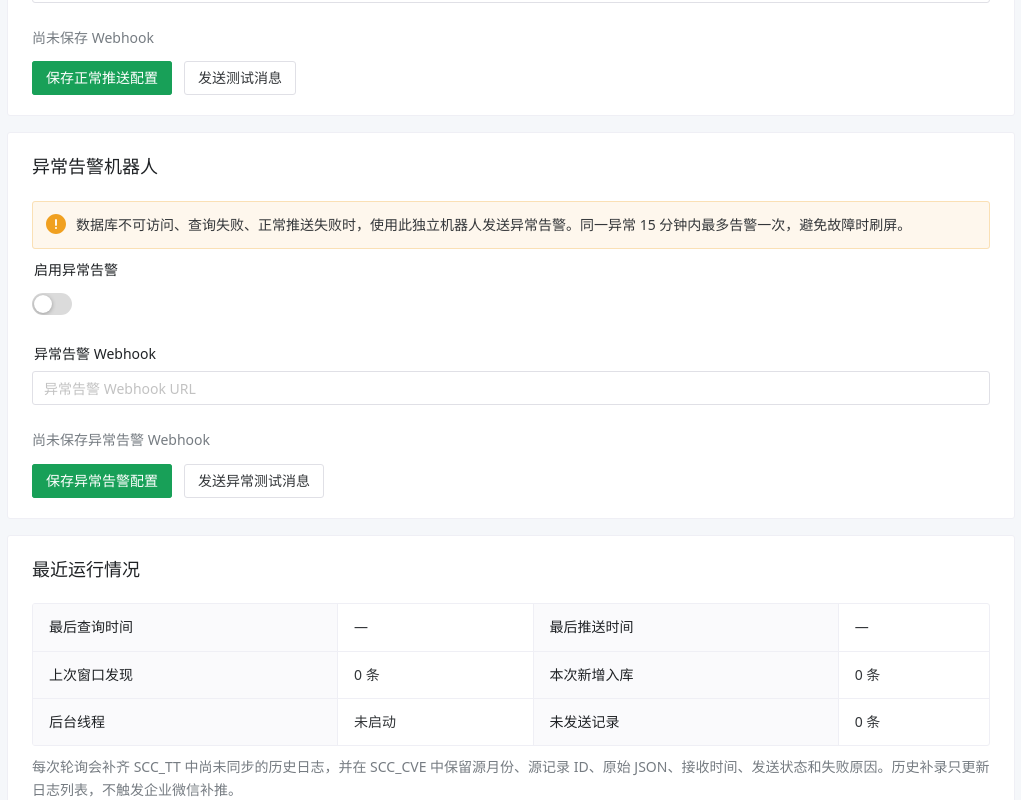
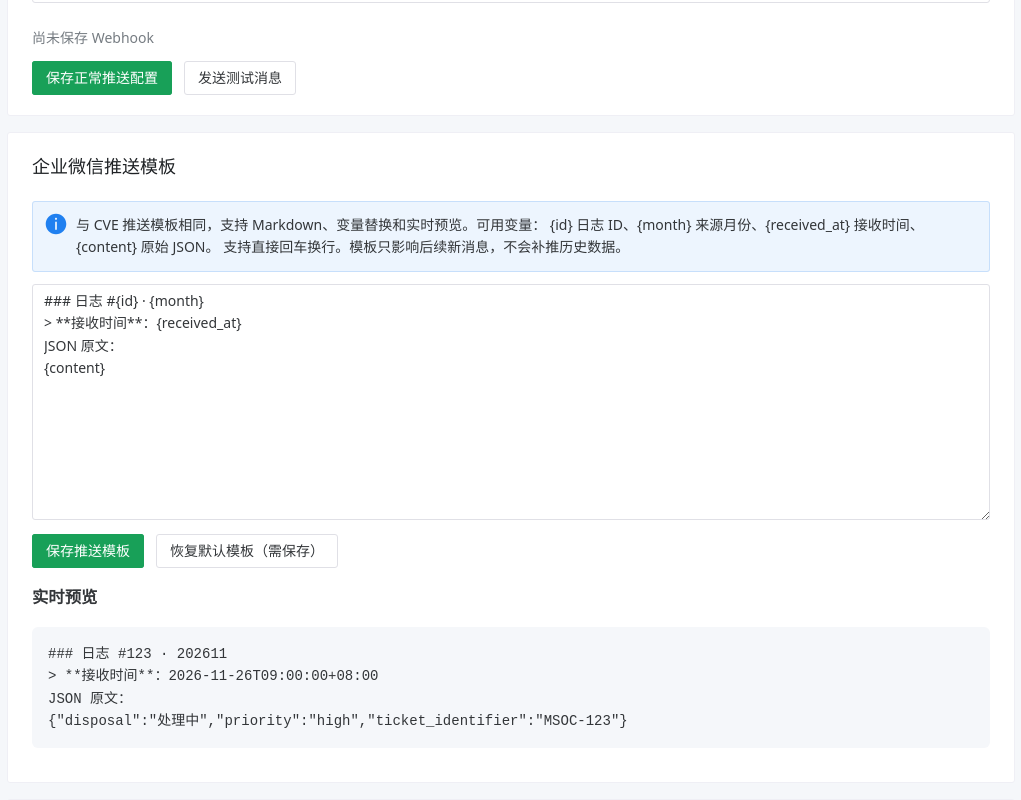
Before and after one commit to miaoyongsen/scc_cve_put, a Vue app in the folder frontend/: page /msoc-push-settings in a window 1280 px wide. Shown: the part 1140-1940 px from the top of the page, without its empty margins (245-1266 px from the left). Built offline with nearby package versions, Linux system fonts and the light colour scheme; no server answers; sample sign-in values are in the browser's storage.

Commit message:
Add MSOC markdown template editor, reset and live preview

```diff
--- a/frontend/src/views/MSOCPushSettings.vue
+++ b/frontend/src/views/MSOCPushSettings.vue
@@ -63,6 +63,22 @@
       </n-space>
     </n-card>
 
+    <n-card title="企业微信推送模板" style="margin-top:16px">
+      <n-alert type="info" style="margin-bottom:12px">
+        与 CVE 推送模板相同，支持 Markdown、变量替换和实时预览。可用变量：
+        {id} 日志 ID、{month} 来源月份、{received_at} 接收时间、{content} 原始 JSON。
+        支持直接回车换行。模板只影响后续新消息，不会补推历史数据。
+      </n-alert>
+      <n-input v-model:value="form.message_template" type="textarea" :rows="10"
+        placeholder="输入企业微信 Markdown 推送模板" />
+      <n-space style="margin-top:12px">
+        <n-button type="primary" :loading="saving" @click="save">保存推送模板</n-button>
+        <n-button @click="resetTemplate">恢复默认模板（需保存）</n-button>
+      </n-space>
+      <h3>实时预览</h3>
+      <pre class="template-preview">{{templatePreview}}</pre>
+    </n-card>
+
     <n-card title="异常告警机器人" style="margin-top:16px">
       <n-alert type="warning" style="margin-bottom:12px">
         数据库不可访问、查询失败、正常推送失败时，使用此独立机器人发送异常告警。同一异常 15 分钟内最多告警一次，避免故障时刷屏。
@@ -105,7 +121,7 @@
 </template>
 
 <script setup>
-import {ref,onMounted,onUnmounted} from 'vue'
+import {ref,computed,onMounted,onUnmounted} from 'vue'
 import axios from 'axios'
 import {
   NAlert,NButton,NCard,NDescriptions,NDescriptionsItem,NFormItem,NGrid,NGridItem,
@@ -125,6 +141,14 @@ const testingError=ref(false)
 const testingDb=ref(false)
 const polling=ref(false)
 const exporting=ref(false)
+const defaultTemplate='### 日志 #{id} · {month}\n> **接收时间**：{received_at}\nJSON 原文：\n{content}'
+const templatePreview=computed(()=>{
+  const sample={id:'123',month:'202611',received_at:'2026-11-26T09:00:00+08:00',content:'{"disposal":"处理中","priority":"high","ticket_identifier":"MSOC-123"}'}
+  let result=String(form.value.message_template||'').replace(/\\\\n/g,'\n')
+  for(const [key,val] of Object.entries(sample))result=result.split('{'+key+'}').join(val)
+  return result
+})
+function resetTemplate(){form.value.message_template=defaultTemplate}
 const exportCount=ref(100)
 const exportOptions=[10,50,100,200,1000].map(n=>({label:`最近 ${n} 条`,value:n}))
 const form=ref({
@@ -133,6 +157,7 @@ const form=ref({
   poll_interval:3,
   wecom_enabled:false,
   wecom_webhook:'',
+  message_template:defaultTemplate,
   error_enabled:false,
   error_webhook:''
 })
@@ -249,5 +274,5 @@ onUnmounted(()=>{
 </script>
 
 <style scoped>
-.page{max-width:1050px;margin:30px auto;padding:20px}
+.page{max-width:1050px;margin:30px auto;padding:20px}.template-preview{white-space:pre-wrap;overflow-wrap:anywhere;background:#f5f7fa;padding:16px;border-radius:6px;max-height:420px;overflow:auto}
 </style>
```
